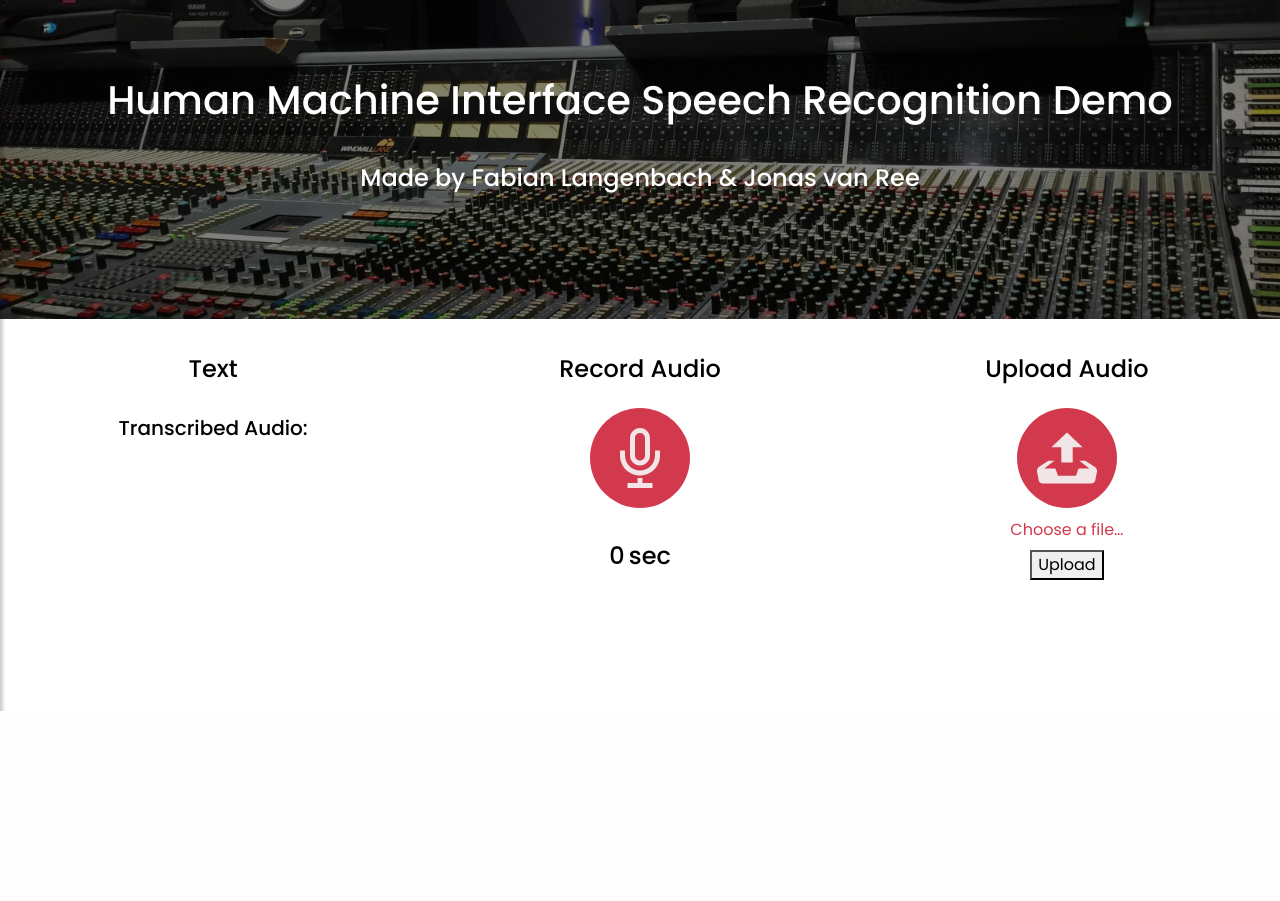
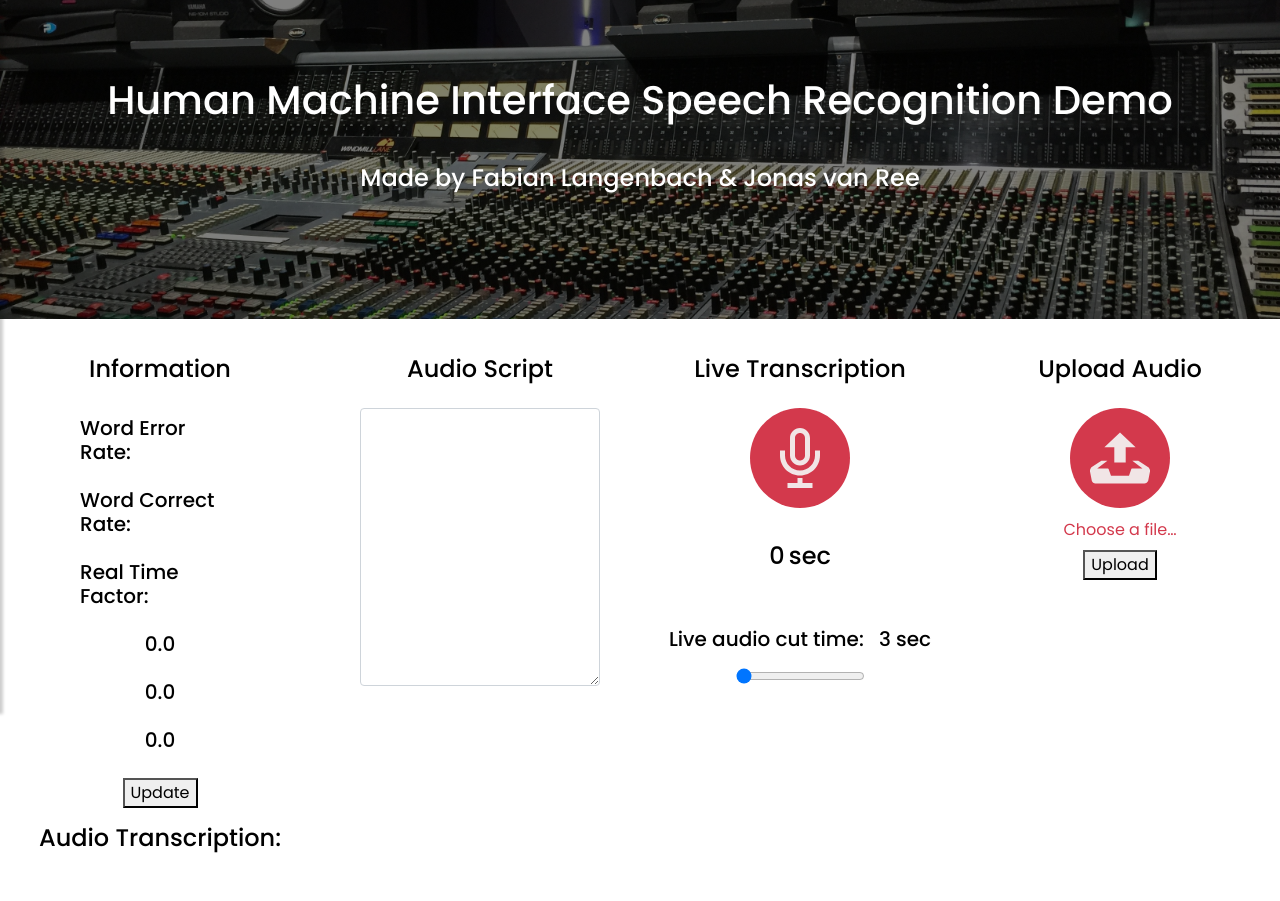
Before and after one commit to langenf1/speech_recognition, a Django app: page / in a window 1280 px wide. Shown: the part 89-990 px from the top of the page. Before the commit the page ends 800 px from the top, so only its background shows below. Run offline with Django 3.2, Linux system fonts and the light colour scheme; some libraries are stand-ins or nearby versions.

Commit message:
Added WER, WCR, RTF metrics, script input and variable live audio cut time

```diff
--- a/src/main/config.json
+++ b/src/main/config.json
@@ -2,4 +2,7 @@
   "audio_length": null,
   "audio_bitrate": null,
   "audio_extension": null,
-  "full_text": "" }
+  "full_text": "",
+  "wer": 0.00,
+  "wcr": 0.00,
+  "rtf": 0.00 }
--- a/src/main/static/main/recorder_uploader.js
+++ b/src/main/static/main/recorder_uploader.js
@@ -1,4 +1,5 @@
-let counting, counter, elem, timer, i, limit, rec, should_record, mediaRecorder, error, full_text, oldContent;
+let counting, counter, elem, timer, i, limit, rec, should_record, mediaRecorder, error, full_text, oldContent, seconds_per_cut;
+let wer, wcr, rtf, reset_text, input_text;
 let recordedChunks = [];
 
 window.onload = function () {
@@ -11,16 +12,30 @@ window.onload = function () {
     counter = document.getElementById("counter");
     elem = document.getElementById("recorder");
     full_text = document.getElementById("full_text");
-    full_text.innerHTML = "Transcribed Audio: ";
+    input_text = document.getElementById("text_area")
+    wer = document.getElementById("wer");
+    wcr = document.getElementById("wcr");
+    rtf = document.getElementById("rtf");
+    full_text.innerHTML = "";
+    input_text.value = "";
+    wer.innerHTML = "0.0";
+    wcr.innerHTML = "0.0";
+    rtf.innerHTML = "0.0";
     counter.innerHTML = "<h4>" + 0 + "</h4>";
+    seconds_per_cut = document.getElementById("num");
     should_record = false;
+    reset_text = false;
 };
 
 function onLoad() {
     // This code is always executed on page load
     document.getElementById("recorder").onclick = function () {
         if (elem.value === "notrec") {
-            full_text.innerHTML = "Transcribed Audio: ";
+            full_text.innerHTML = "";
+            wer.innerHTML = 0.0
+            wcr.innerHTML = 0.0
+            rtf.innerHTML = 0.0
+
             // Store old button content in case we need to reset the button
             oldContent = fig.innerHTML;
 
@@ -44,12 +59,16 @@ function onLoad() {
         } else {
             elem.value = "notrec";
             fig.innerHTML = oldContent;
+            should_record = false;
+            if ((i / (seconds_per_cut.value * 100)) <= 1) {
+                reset_text = true;
+            } else {
+                reset_text = false;
+            }
             mediaRecorder.stop();
             reset();
-            should_record = false;
         }
     };
-
     if (elem.value === "notrec") {
         counting = false;
     } else {
@@ -64,24 +83,29 @@ function start() {
     }
 }
 
+
 function increase() {
-    i++;
-    if (i < limit * 100 && i % ((limit * 100)/15) === 0) {
-        mediaRecorder.stop();
-        mediaRecorder.start();
+    if (i < limit * 100 && i > 0) {
+        if (i % (seconds_per_cut.value * 100) === 0) {
+            if ((i / (seconds_per_cut.value * 100)) < 2) {
+                reset_text = true;
+            } else {
+                reset_text = false;
+            }
+            mediaRecorder.stop();
+            mediaRecorder.start();
+        }
     } else {
         if (i >= limit * 100) {
             reset();
             elem.value = "notrec";
-            fig.innerHTML = '<svg xmlns="http://www.w3.org/2000/svg" width="24" height="24" viewBox="0 0 24 24">\n' +
-                '<path d="M12 2c1.103 0 2 .897 2 2v7c0 1.103-.897 2-2 2s-2-.897-2-2v-7c0-1.103.897-2\n' +
-                '2-2zm0-2c-2.209 0-4 1.791-4 4v7c0 2.209 1.791 4 4 4s4-1.791 4-4v-7c0-2.209-1.791-4-4-4zm8\n' +
-                ' 9v2c0 4.418-3.582 8-8 8s-8-3.582-8-8v-2h2v2c0 3.309 2.691 6 6 6s6-2.691 6-6v-2h2zm-7\n' +
-                ' 13v-2h-2v2h-4v2h10v-2h-4z"></path></svg>';
+            fig.innerHTML = oldContent;
             should_record = false;
+            reset_text = false;
             mediaRecorder.stop();
         }
     }
+    i++;
     counter.innerHTML = "<h4>" + i / 100 + "</h4>";
 }
 
@@ -107,6 +131,8 @@ const handleSuccess = function (stream) {
 
     const options = {mimeType: 'audio/webm'};
     mediaRecorder = new MediaRecorder(stream, options);
+    mediaRecorder.stop_reset = function() {};
+
     if (should_record === true) {
         console.log("Started Recording");
         mediaRecorder.start();
@@ -119,14 +145,16 @@ const handleSuccess = function (stream) {
     });
 
     mediaRecorder.addEventListener('stop', function () {
-        console.log("Stopped Recording");
-        postData("audio_recording", '', recordedChunks).then((data) => {
-            full_text.innerHTML = full_text.innerHTML + " " + data['text'];
+        console.log("Stopped recording");
+        console.log("Resetting text: " + reset_text.toString())
+        postData("audio_recording", '', recordedChunks, reset_text).then((data) => {
+            full_text.innerHTML = data['text'];
+            upload_text(input_text.value);
         });
     })
 };
 
-async function postData(name = '', url = '', data) {
+async function postData(name = '', url = '', data, reset = true) {
     let fd = new FormData;
 
     if (name === "audio_recording") {
@@ -135,8 +163,9 @@ async function postData(name = '', url = '', data) {
     } else {
         fd.append(name, data);
     }
+    fd.append("reset", reset.toString());
+
     fd.append("csrfmiddlewaretoken", CSRF_TOKEN);
-
     const response = await fetch(url, {method: "POST", body: fd, credentials: 'same-origin',});
 
     if (response.status === 200) {
@@ -148,7 +177,16 @@ async function postData(name = '', url = '', data) {
 }
 
 function upload_audio(data) {
-    postData("audio_upload", '', data).then((data) => {
-        full_text.innerHTML = "Transcribed Audio: " + data['text'];
+    postData("audio_upload", '', data, true).then((data) => {
+        full_text.innerHTML = data['text'];
+        upload_text(input_text.value);
     });
 }
+
+function upload_text(data) {
+    postData("text_upload", '', data).then((data) => {
+        wer.innerHTML = data['wer'];
+        wcr.innerHTML = data['wcr'];
+        rtf.innerHTML = data['rtf'];
+    });
+}
--- a/src/main/static/main/style.css
+++ b/src/main/static/main/style.css
@@ -79,7 +79,7 @@ a:focus {
     display: table-cell;
     text-align: center;
     padding-top: 10px;
-    width: 33.3%;
+    width: 25%;
 }
 
 #recorder-wrapper {
@@ -92,7 +92,16 @@ a:focus {
     display: table-cell;
     text-align: center;
     padding-top: 10px;
-    width: 33.3%;
+    width: 25%;
+}
+
+#text-wrapper {
+    height: 7rem;
+    box-sizing: border-box;
+    display: table-cell;
+    text-align: center;
+    padding-top: 10px;
+    width: 25%;
 }
 
 h4 {
@@ -392,3 +401,8 @@ a.article:hover {
     top: 0;
     right: 0;
 }
+
+/* Misc */
+#ex1Slider .slider-selection {
+    background: #BABABA;
+}
--- a/src/main/templates/main/index.html
+++ b/src/main/templates/main/index.html
@@ -13,15 +13,45 @@
 {% else %}
     <!-- Information -->
     <div id="information">
-        <h4>Text</h4>
-        <h5 id="full_text">Transcribed Audio: {{ text }}</h5>
+        <h4>Information</h4>
+        <div style="width: 50%; margin: 0 auto">
+            <div style="margin: 0 auto; float: left; text-align: left">
+                <h5>Word Error Rate: </h5>
+                <h5>Word Correct Rate: </h5>
+                <h5>Real Time Factor: </h5>
+            </div>
+            <div style="margin: 0 auto; text-align: left; display: inline-block">
+                <h5><div id="wer">{{ wer }}</div></h5>
+                <h5><div id="wcr">{{ wcr }}</div></h5>
+                <h5><div id="rtf">{{ rtf }}</div></h5>
+            </div>
+        </div>
+        <form method="POST" enctype="multipart/form-data" id="information" name="information"
+              style="display: inline-block; height: auto">
+            {% csrf_token %}
+            <button type="submit">Update</button>
+        </form>
+        <h4>Audio Transcription:</h4>
+        <h5 id="full_text">{{ text }}</h5>
+    </div>
+
+    <!-- Input text -->
+    <div id="text-wrapper">
+    <h4>Audio Script</h4>
+        <div style="width: 75%; text-align: center; margin: 0 auto">
+            <form>
+                <div class="form-group">
+                    <textarea class="form-control" id="text_area" rows="11"></textarea>
+                </div>
+            </form>
+        </div>
     </div>
 
     <!-- Recorder -->
     <form method="POST" enctype="multipart/form-data">
         {% csrf_token %}
         <div id="recorder-wrapper">
-            <h4>Record Audio</h4>
+            <h4>Live Transcription</h4>
             <button value="notrec" class="custom-file-upload" id="recorder" type="button">
             </button>
             <label for="recorder">
@@ -35,6 +65,10 @@
                 <div id="counter" style="display: inline-block;"></div>
                 <div style="display: inline-block;"><h4>sec</h4></div>
             </div>
+            <br>
+            <h5>Live audio cut time: <output id="num" style="margin-left: 10px">3</output> sec</h5>
+            <input type="range" value="3" min="3" max="9" step="1" oninput="num.value = this.value">
+            <br>
         </div>
     </form>
 
@@ -75,6 +109,14 @@
             event.preventDefault();
             upload_audio(file);
           });
+
+        // Handle Information Update (POST)
+        const form2 = document.getElementById("information");
+        form2.addEventListener( "submit", function ( event ) {
+            let input_text = document.getElementById("text_area").value;
+            event.preventDefault();
+            upload_text(input_text);
+        });
         onLoad();
     </script>
 {% endblock %}
--- a/src/main/views.py
+++ b/src/main/views.py
@@ -2,11 +2,11 @@
 """
 import os
 import json
+import jiwer
 from typing import Union
 from django.shortcuts import render
-from django.template.loader import render_to_string
 from django.http import HttpRequest, HttpResponse, JsonResponse
-from src.main.analyzer import save_recording, check_audio_length, speech_to_text
+from src.main.analyzer import save_recording, speech_to_text
 import warnings
 warnings.filterwarnings('ignore')
 
@@ -46,14 +46,56 @@ def index(req: HttpRequest) -> Union[HttpResponse, JsonResponse]:
         is_recording = False if req.FILES.get("audio_upload", False) else True
         file = req.FILES['audio_recording'] if is_recording else req.FILES['audio_upload']
         context, to_be_analyzed = save_recording(context=context, file=file, is_recording=is_recording)
-        context['text'] = ""
-        context['text'] = speech_to_text(context['to_be_analyzed'])
+
+        if "reset" in req.POST and req.POST["reset"] == "true":
+            old_text = ""
+        else:
+            old_text = context['text'] + " "
+
+        context['text'], context['rtf'] = speech_to_text(context['to_be_analyzed'])
+        context['text'] = old_text + context['text']
+
+        if not is_recording:
+            context['text'] = context['text'].capitalize()
 
         # Replace session context with wrapper
         req.session['context'] = context
 
         # Render wrapper and return it to AJAX call
         res = {"text": context['text']}
+        return JsonResponse(res)
+
+    if req.method == 'POST' and "text_upload" in req.POST:
+        # Calculate WER, WCR
+        transformation = jiwer.Compose([
+            jiwer.ToLowerCase(),
+            jiwer.RemoveMultipleSpaces(),
+            jiwer.SentencesToListOfWords(word_delimiter=" "),
+            jiwer.RemoveMultipleSpaces(),
+            jiwer.Strip(),
+            jiwer.RemoveEmptyStrings(),
+            jiwer.RemovePunctuation()
+        ])
+
+        try:
+            truth = transformation(req.POST['text_upload'])
+            hypothesis = transformation(context['text'])
+            context['wer'] = round(jiwer.wer(truth=truth,
+                                             hypothesis=hypothesis), 2)
+
+            count = 0
+            for true, hypo in zip(truth, hypothesis):
+                if true == hypo:
+                    count += 1
+
+            context['wcr'] = round(count / len(hypothesis), 2)
+        except (ValueError, ZeroDivisionError):
+            context['wer'] = 0
+            context['wcr'] = 0
+
+        req.session['context'] = context
+
+        res = {"wer": context['wer'], "wcr": context['wcr'], "rtf": context['rtf']}
         return JsonResponse(res)
 
     context['text'] = ""
```
Also changed, not shown: src/main/analyzer.py (+10 -5 lines), 1 other file. Lines whose indentation alone changed are shown as unchanged.
